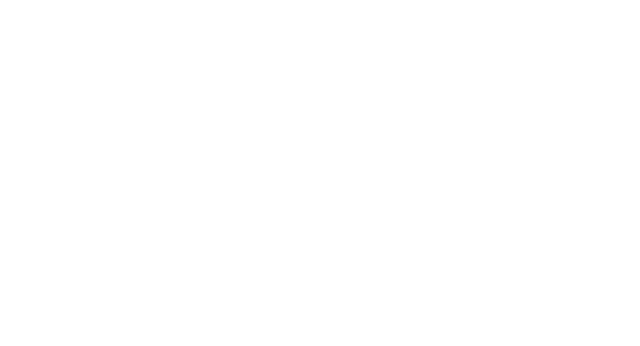
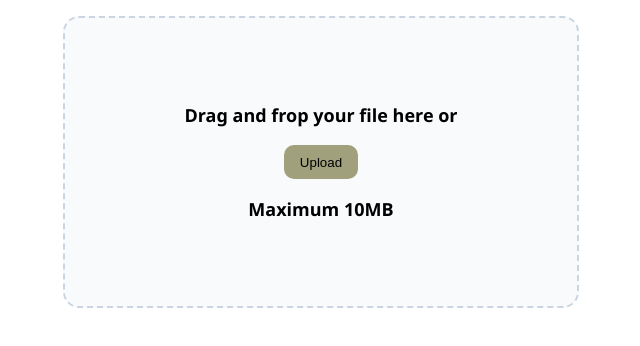
Before and after one commit to larrywongkahei/PDFConverter, a React (Create React App) app: page / in a window 1280 px wide. Shown: the top 346 px of the page, without its empty margins (319-959 px from the left). Built offline with nearby package versions, Linux system fonts and the light colour scheme.

Commit message:
Finished basic setup

```diff
--- a/package.json
+++ b/package.json
@@ -3,6 +3,9 @@
   "version": "0.1.0",
   "private": true,
   "dependencies": {
+    "@fortawesome/fontawesome-svg-core": "^6.4.0",
+    "@fortawesome/free-solid-svg-icons": "^6.4.0",
+    "@fortawesome/react-fontawesome": "^0.2.0",
     "@testing-library/jest-dom": "^5.16.5",
     "@testing-library/react": "^13.4.0",
     "@testing-library/user-event": "^13.5.0",
--- a/src/App.css
+++ b/src/App.css
@@ -5,6 +5,110 @@
 .App-logo {
   height: 40vmin;
   pointer-events: none;
+}
+
+.uploadedData {
+  display: flex;
+  flex-direction: column;
+  align-items: center;
+}
+
+.uploadedData p{
+  margin-top: 0px;
+  margin-bottom: 10px;
+
+}
+
+
+.uploadIntroduction {
+  display: flex;
+  flex-direction: column;
+  justify-content: center;
+  align-items: center;
+  font-size: 18px;
+  font-weight: 600;
+  font-family: 'Segoe UI', Tahoma, Geneva, Verdana, sans-serif;
+}
+
+.uploadButton {
+  padding: .6rem 1rem .6rem 1rem;
+  border-radius: 10px;
+  border-width: 0px;
+  background-color: #a0a07d;
+  cursor: pointer;
+}
+
+.container {
+  display: flex;
+  flex-direction: column;
+  align-items: center;
+}
+
+.arrowDown {
+  width: 4rem;
+  height: 4rem;
+  margin-top: 1rem;
+}
+
+.downloadContainer {
+  display: flex;
+  flex-direction: column;
+  align-items: center;
+}
+
+#download {
+  height: 18rem;
+  width: 32rem;
+  margin-left: auto;
+  margin-right: auto;
+  margin-top: 1rem;
+  display: flex;
+  align-items: center;
+  justify-content: center;
+  border-width: 2px;
+  border-radius: 1rem;
+  border-style: dashed;
+  border-color: #cbd5e1;
+  background-color: #f5f5f5;
+  flex-direction: column;
+}
+
+#download p {
+  font-size: 22px;
+  font-weight: bold;
+  font-family:'Segoe UI', Tahoma, Geneva, Verdana, sans-serif;
+}
+
+.imageIcon {
+  height: 5rem;
+  width: 5rem;
+  margin-bottom: 1.5rem;
+}
+
+.pdfIcon {
+  height: 4rem;
+  width: 4rem;
+  cursor: pointer;
+}
+
+#label-file-upload {
+  height: 18rem;
+  width: 32rem;
+  margin-left: auto;
+  margin-right: auto;
+  margin-top: 1rem;
+  display: flex;
+  align-items: center;
+  justify-content: center;
+  border-width: 2px;
+  border-radius: 1rem;
+  border-style: dashed;
+  border-color: #cbd5e1;
+  background-color: #f8fafc;
+}
+
+#inputFile {
+  display: none;
 }
 
 @media (prefers-reduced-motion: no-preference) {
--- a/src/App.js
+++ b/src/App.js
@@ -1,9 +1,80 @@
 import logo from './logo.svg';
 import './App.css';
+import { useState } from 'react';
+import { FontAwesomeIcon } from '@fortawesome/react-fontawesome'
+import { faFilePdf, faImage, faArrowDown } from '@fortawesome/free-solid-svg-icons'
+function App() {
 
-function App() {
+  const [data, setData] = useState();
+
+  function handleUpload(){
+    document.getElementById('inputFile').click();
+  }
+
+  function handleToPdf(){
+    let formData = new FormData();
+    formData.append("file", data)
+    fetch("http://localhost:8080/image/image", {
+      method:"POST",
+      body:formData
+    }).then(
+      response => {response.blob().then(dataToUrl => {
+        const link = document.createElement('a');
+        link.setAttribute('download', 'ImageToPdf')
+        link.href = URL.createObjectURL(dataToUrl);
+        link.click();
+      })}
+    )
+  }
+
+  function handleData(e){
+    setData(e.target.files[0])
+  }
+
+  function handleDrop(e){
+    e.preventDefault();
+    setData(e.dataTransfer.files[0])
+  }
+
+  function handleDragOver(e){
+    e.preventDefault();
+  }
+
   return (
-    <div className="App">
+    <div className='container'>
+      <div id='label-file-upload'  onDrop={handleDrop} onDragOver={handleDragOver}>
+        <div className='uploadIntroduction'>
+          <input type='file' id='inputFile' onChange={handleData} accept='image/*'/>
+          {data ?
+          <div className='uploadedData'>
+            <FontAwesomeIcon icon={faImage} className='imageIcon'/>
+            <p>
+              {data?.name}
+            </p>
+            <p>
+              {data.size} bytes
+            </p>
+          </div> :
+          <p>
+            Drag and frop your file here or
+          </p> }
+          <button onClick={handleUpload} className='uploadButton'>Upload</button>
+          <p>
+            Maximum 10MB
+          </p>
+
+        </div>
+      </div>
+      {data ?
+      <div className='downloadContainer'>
+      <FontAwesomeIcon icon={faArrowDown} className='arrowDown' />
+      <div id='download'>
+        <p>
+          Download
+        </p>
+      <FontAwesomeIcon icon={faFilePdf} className='pdfIcon' onClick={handleToPdf}/>
+      </div>
+      </div> : null }
 
     </div>
   );
```
Also changed, not shown: 1 other file (tests, documents, lock files or other folders).
